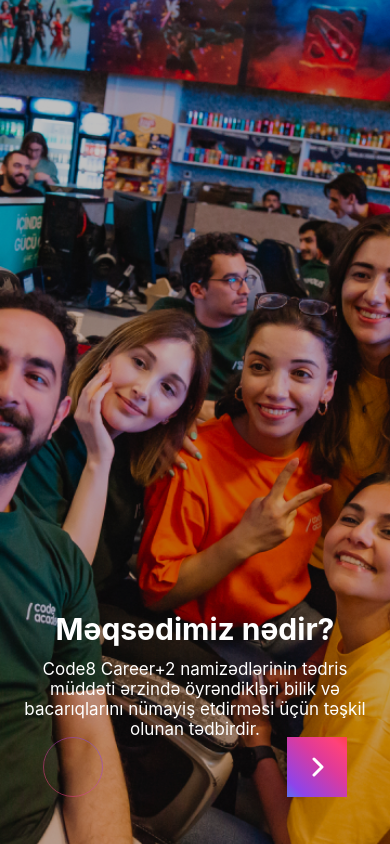
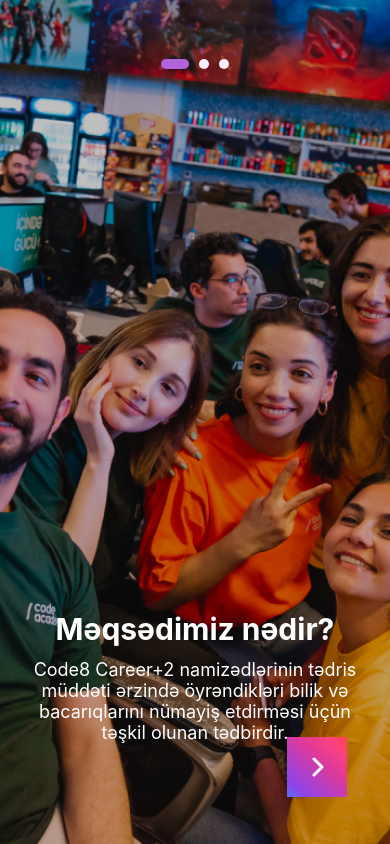
Before and after one commit to amilog/Code8, a React Native app: screen /OnBoarding in a window 390 px wide. Built offline with nearby package versions, Linux system fonts and the light colour scheme.

Commit message:
onboarding screen add indicator

```diff
--- a/app.json
+++ b/app.json
@@ -6,11 +6,6 @@
     "orientation": "portrait",
     "icon": "./src/assets/images/icon.png",
     "userInterfaceStyle": "light",
-    "splash": {
-      "image": "./src/assets/images/splash.png",
-      "resizeMode": "contain",
-      "backgroundColor": "#ffffff"
-    },
     "assetBundlePatterns": [
       "**/*"
     ],
--- a/package.json
+++ b/package.json
@@ -22,13 +22,14 @@
     "react": "18.2.0",
     "react-native": "0.72.4",
     "react-native-animatable": "^1.3.3",
-    "react-native-reanimated": "~3.3.0",
+    "react-native-gesture-handler": "^2.12.1",
     "react-native-safe-area-context": "4.6.3",
     "react-native-screens": "~3.22.0",
     "react-native-svg": "13.9.0",
     "react-native-tab-view": "^3.5.2",
     "react-redux": "^8.1.2",
-    "redux": "^4.2.1"
+    "redux": "^4.2.1",
+    "react-native-reanimated": "~3.3.0"
   },
   "devDependencies": {
     "@babel/core": "^7.20.0",
--- /dev/null
+++ b/src/components/OnboardingIndicator.tsx
@@ -0,0 +1,38 @@
+import React from "react";
+import { View, StyleSheet } from "react-native";
+
+const OnboardingIndicator = ({ currentIndex, totalScreens }: any) => {
+  return (
+    <View style={styles.container}>
+      {Array.from({ length: totalScreens }).map((_, index) => (
+        <View
+          key={index}
+          style={[
+            styles.indicator,
+            {
+              backgroundColor:
+                currentIndex === index ? "#B464DB" : "#FBF0FF",
+              borderRadius: 20,
+              width: currentIndex === index ? 28 : 10,
+            },
+          ]}
+        />
+      ))}
+    </View>
+  );
+};
+
+const styles = StyleSheet.create({
+  container: {
+    flexDirection: "row",
+    justifyContent: "center",
+    marginTop: 20,
+  },
+  indicator: {
+    height: 10,
+    borderRadius: 5,
+    marginHorizontal: 5,
+  },
+});
+
+export default OnboardingIndicator;
--- /dev/null
+++ b/src/data/onboardingImages.ts
@@ -0,0 +1,7 @@
+const onboardingImages = [
+    require("../assets/images/onboarding/Onboarding1.jpg"),
+    require("../assets/images/onboarding/Onboarding2.jpg"),
+    require("../assets/images/onboarding/Onboarding3.jpg"),
+  ];
+
+  export default onboardingImages;
--- /dev/null
+++ b/src/data/onboardingTextData.ts
@@ -0,0 +1,18 @@
+const onboardingTextData = [
+    {
+        title: "Məqsədimiz nədir?",
+        content:
+            "Code8 Career+2 namizədlərinin tədris müddəti ərzində öyrəndikləri bilik və bacarıqlarını nümayiş etdirməsi üçün təşkil olunan tədbirdir.",
+    },
+    {
+        title: "Kimlər yarışacaq?",
+        content:
+            "Hər birində 14 nəfər olmaqla 7 komanda 8 saat ərzində bir-biri ilə yarışaraq verilmiş tətbiqin üzərində çalışacaqlar.",
+    },
+    {
+        title: "Təşəkkür edirik!",
+        content: "Hackathon-a xoş gəldiniz. İştirak edən hər kəsə uğurlar!",
+    },
+];
+
+export default onboardingTextData;
--- a/src/screens/Onboarding.tsx
+++ b/src/screens/Onboarding.tsx
@@ -8,44 +8,25 @@ import {
 } from "react-native";
 import BackButton from "../assets/icons/onboardingSvgs/BackButton";
 import NextButton from "../assets/icons/onboardingSvgs/NextButton";
-import AsyncStorage from "@react-native-async-storage/async-storage";
 import { AppDispatch } from "../redux/store";
 import { useDispatch } from "react-redux";
 import { setStatus } from "../redux/onboard/OnboardSlice";
+import onboardingImages from "../data/onboardingImages";
+import onboardingTextData from "../data/onboardingTextData";
+import OnboardingIndicator from "../components/OnboardingIndicator";
+
 
 const Onboarding = ({ navigation }: any) => {
   const [currentIndex, setCurrentIndex] = useState(0);
-
   const dispatch = useDispatch<AppDispatch>();
-
-  const images = [
-    require("../assets/images/onboarding/Onboarding1.jpg"),
-    require("../assets/images/onboarding/Onboarding2.jpg"),
-    require("../assets/images/onboarding/Onboarding3.jpg"),
-  ];
-
-  const textData = [
-    {
-      title: "Məqsədimiz nədir?",
-      content:
-        "Code8 Career+2 namizədlərinin tədris müddəti ərzində öyrəndikləri bilik və bacarıqlarını nümayiş etdirməsi üçün təşkil olunan tədbirdir.",
-    },
-    {
-      title: "Kimlər yarışacaq?",
-      content:
-        "Hər birində 14 nəfər olmaqla 7 komanda 8 saat ərzində bir-biri ilə yarışaraq verilmiş tətbiqin üzərində çalışacaqlar.",
-    },
-    {
-      title: "Təşəkkür edirik!",
-      content: "Hackathon-a xoş gəldiniz. İştirak edən hər kəsə uğurlar!",
-    },
-  ];
+  const images = onboardingImages;
+  const textData = onboardingTextData;
 
   const handleNext = () => {
     if (currentIndex < images.length - 1) {
       setCurrentIndex(currentIndex + 1);
     }
-    if (currentIndex == 2) {
+    if (currentIndex === 2) {
       dispatch(setStatus(true)).then(() => {
         navigation.navigate("Tabs");
       });
@@ -66,13 +47,22 @@ const Onboarding = ({ navigation }: any) => {
         resizeMode="cover"
       >
         <View style={styles.overlay} />
+        <View style={styles.indicator}>
+          <OnboardingIndicator
+            currentIndex={currentIndex}
+            totalScreens={images.length}
+          />
+        </View>
+
+        <View style={{ flex: 1 }} />
+
         <View style={styles.textContainer}>
           <Text style={styles.title}>{textData[currentIndex].title}</Text>
           <Text style={styles.content}>{textData[currentIndex].content}</Text>
         </View>
         <View style={styles.buttonContainer}>
           <TouchableOpacity
-            style={[{ opacity: currentIndex === 0 ? 0.5 : 1 }]}
+            style={[{ opacity: currentIndex === 0 ? 0 : 1 }]}
             onPress={handlePrev}
             disabled={currentIndex === 0}
           >
@@ -81,7 +71,6 @@ const Onboarding = ({ navigation }: any) => {
           <TouchableOpacity
             style={[{ opacity: currentIndex === images.length - 1 ? 0.5 : 1 }]}
             onPress={handleNext}
-            // disabled={currentIndex === images.length - 1}
           >
             <NextButton style={styles.nextButton} />
           </TouchableOpacity>
@@ -99,7 +88,6 @@ const styles = StyleSheet.create({
     flex: 1,
     width: "100%",
     height: "100%",
-    justifyContent: "flex-end",
   },
   overlay: {
     ...StyleSheet.absoluteFillObject,
@@ -118,7 +106,7 @@ const styles = StyleSheet.create({
   },
   content: {
     color: "#fff",
-    fontSize: 17,
+    fontSize: 18,
     textAlign: "center",
   },
   buttonContainer: {
@@ -135,6 +123,9 @@ const styles = StyleSheet.create({
     width: 60,
     height: 60,
   },
+  indicator: {
+    marginTop: '10%',
+  },
 });
 
 export default Onboarding;
```
Also changed, not shown: 1 other file (tests, documents, lock files or other folders).
